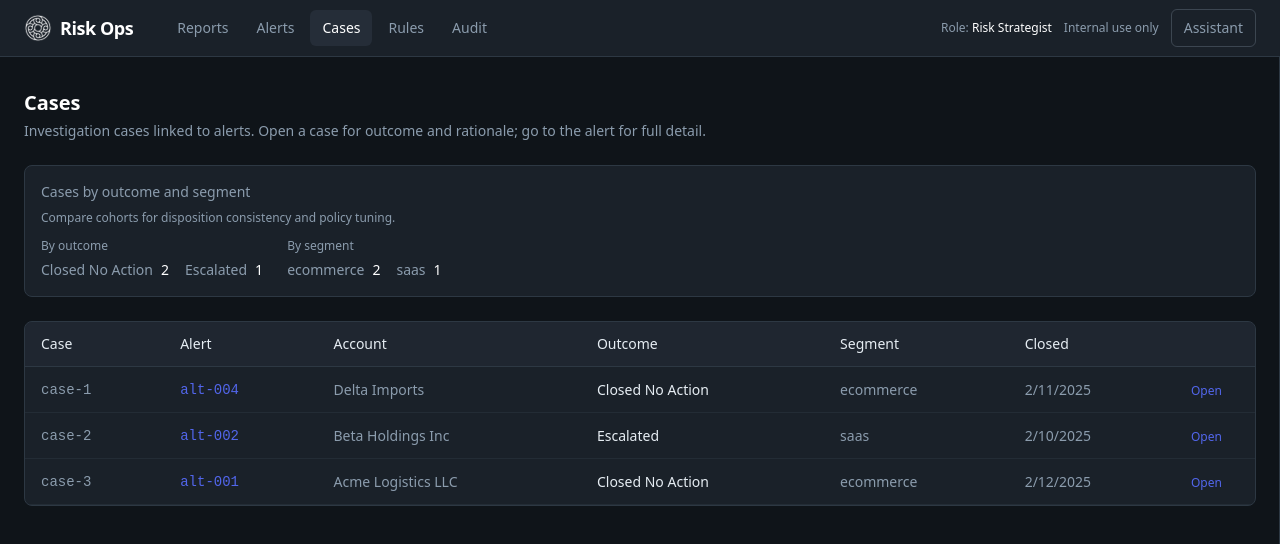
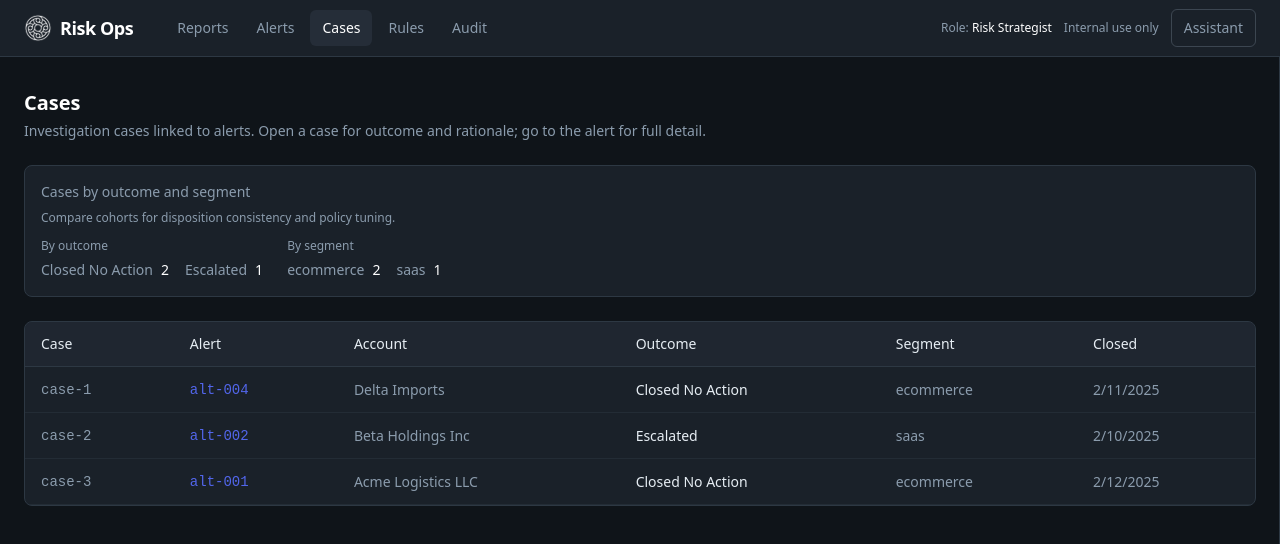
Before and after one commit to majornorth/mercury, a Next.js app: page /cases in a window 1280 px wide. Shown: the top 544 px of the page. Built offline with nearby package versions, Linux system fonts and the light colour scheme.

Commit message:
fix case list

```diff
--- a/components/CaseList.tsx
+++ b/components/CaseList.tsx
@@ -1,6 +1,7 @@
 "use client";
 
 import Link from "next/link";
+import { useRouter } from "next/navigation";
 import { getMergedCases } from "@/lib/caseStore";
 import { MOCK_ALERTS } from "@/lib/mockData";
 import type { OutcomeCode } from "@/lib/mockData";
@@ -10,6 +11,7 @@ function outcomeLabel(code: OutcomeCode): string {
 }
 
 export function CaseList() {
+  const router = useRouter();
   const alertsById = Object.fromEntries(MOCK_ALERTS.map((a) => [a.id, a]));
   const cases = getMergedCases();
 
@@ -24,7 +26,6 @@ export function CaseList() {
             <th className="px-4 py-3 font-medium">Outcome</th>
             <th className="px-4 py-3 font-medium">Segment</th>
             <th className="px-4 py-3 font-medium">Closed</th>
-            <th className="px-4 py-3 w-20" />
           </tr>
         </thead>
         <tbody>
@@ -33,10 +34,19 @@ export function CaseList() {
             return (
               <tr
                 key={c.id}
-                className="border-b border-border/50 hover:bg-surface-overlay/30 transition-colors"
+                role="button"
+                tabIndex={0}
+                onClick={() => router.push(`/cases/${c.id}`)}
+                onKeyDown={(e) => {
+                  if (e.key === "Enter" || e.key === " ") {
+                    e.preventDefault();
+                    router.push(`/cases/${c.id}`);
+                  }
+                }}
+                className="border-b border-border/50 hover:bg-surface-overlay/30 transition-colors cursor-pointer"
               >
                 <td className="px-4 py-3 font-mono text-[#8b9cad]">{c.id}</td>
-                <td className="px-4 py-3">
+                <td className="px-4 py-3" onClick={(e) => e.stopPropagation()}>
                   <Link
                     href={`/alerts/${c.alertId}`}
                     className="font-mono text-brand hover:underline"
@@ -58,14 +68,6 @@ export function CaseList() {
                 <td className="px-4 py-3 text-[#8b9cad]">
                   {c.closedAt != null ? new Date(c.closedAt).toLocaleDateString() : "—"}
                 </td>
-                <td className="px-4 py-3">
-                  <Link
-                    href={`/cases/${c.id}`}
-                    className="text-brand hover:underline text-xs font-medium"
-                  >
-                    Open
-                  </Link>
-                </td>
               </tr>
             );
           })}
```
